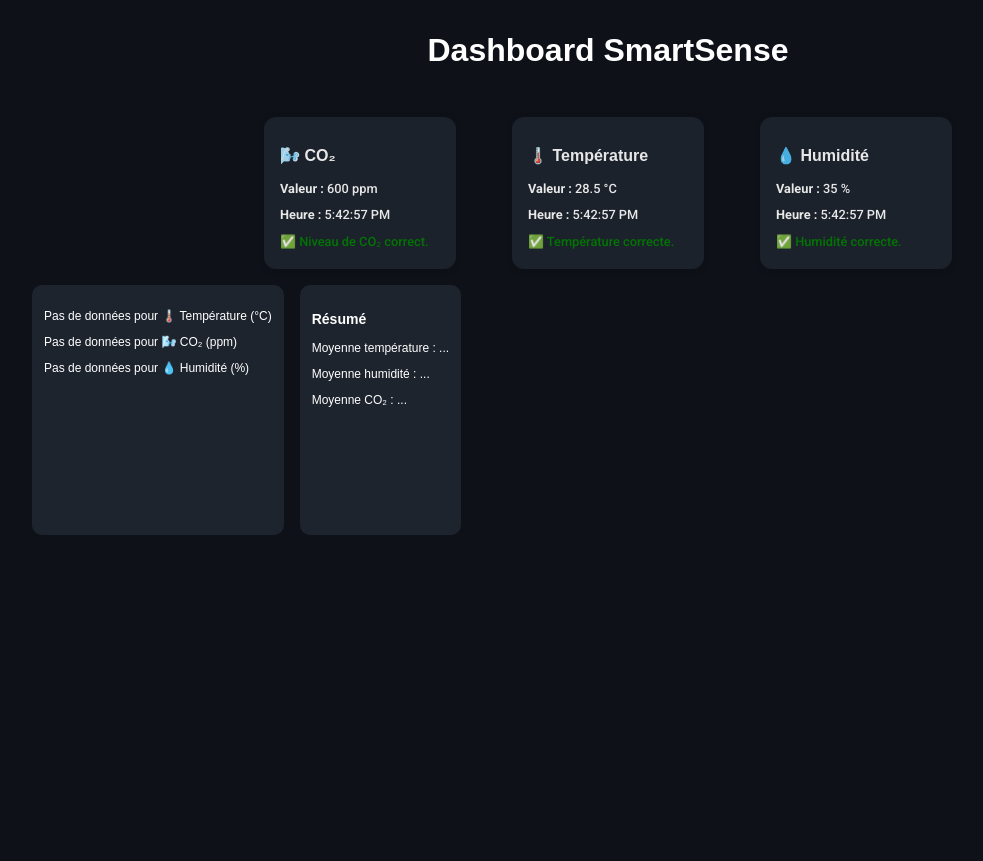
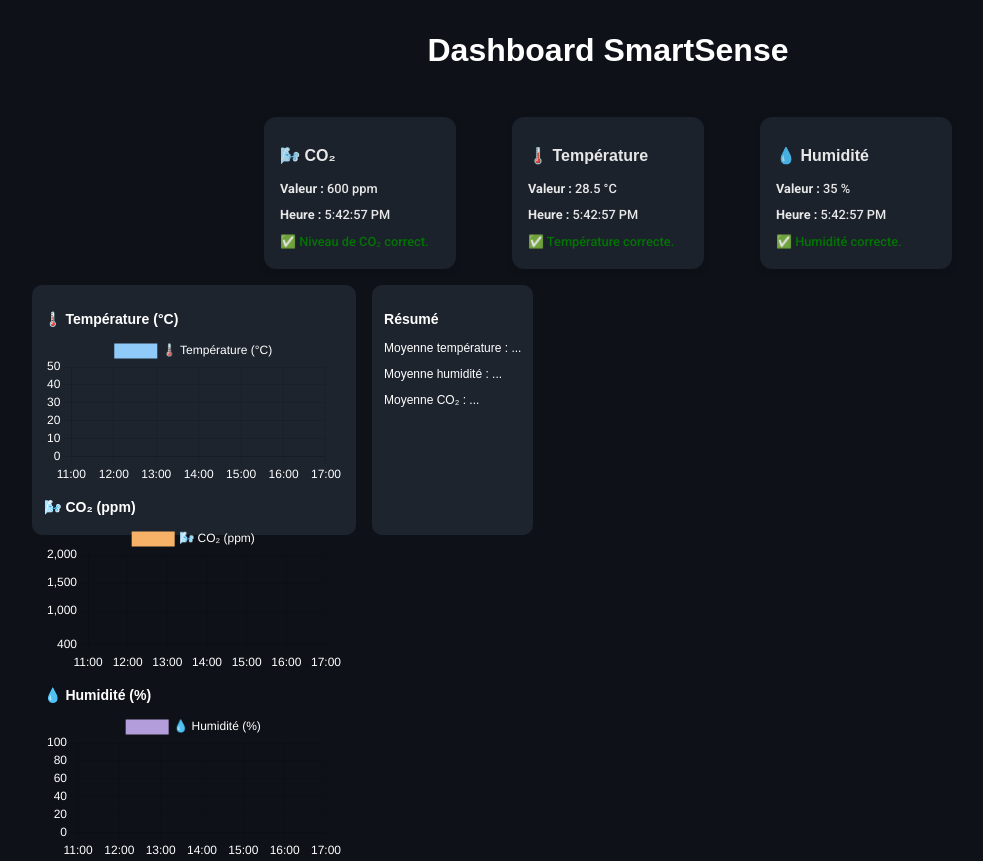
Before and after one commit to LiOlivier/SmartSense, a React (Create React App) app in the folder frontend/: page / in a window 1280 px wide. Shown: the whole page, without its empty margins (32-1015 px from the left). Before the commit the page ends 800 px from the top, so only its background shows below. Built offline with nearby package versions, Linux system fonts and the light colour scheme; no server answers.

Commit message:
Finish Graph Data Problem

```diff
--- a/frontend/src/components/Widgets/Graph.jsx
+++ b/frontend/src/components/Widgets/Graph.jsx
@@ -14,43 +14,45 @@ ChartJS.register(LineElement, PointElement, LinearScale, CategoryScale, Tooltip,
 
 const processGraphData = (data, type) => {
   const now = new Date();
-  const oneDayAgo = new Date(now.getTime() - 24 * 60 * 60 * 1000);
+  const start = new Date(now.getTime() - 6 * 60 * 60 * 1000);
+  const labels = [];
 
-  const filtered = data
-    .filter(d => d.type === type && new Date(d.timestamp) >= oneDayAgo)
-    .sort((a, b) => new Date(a.timestamp) - new Date(b.timestamp));
+  for (let i = 0; i <= 6; i++) {
+    const hour = new Date(start.getTime() + i * 60 * 60 * 1000);
+    const label = hour.getHours().toString().padStart(2, "0") + ":00";
+    labels.push(label);
+  }
 
-  const hourlyData = new Map();
+  const hourMap = {};
 
-  filtered.forEach(d => {
-    const date = new Date(d.timestamp);
-    const hour = date.getHours().toString().padStart(2, "0") + ":00";
-    hourlyData.set(hour, d.valeur);
-  });
+  data
+    .filter(d => d.type === type)
+    .forEach(d => {
+      const h = new Date(d.timestamp).getHours().toString().padStart(2, "0") + ":00";
+      hourMap[h] = d.valeur;
+    });
 
-  const labels = Array.from(hourlyData.keys());
-  const values = Array.from(hourlyData.values());
+  console.log("Graph data →", type, hourMap);
+
+  const values = labels.map(label => hourMap[label] !== undefined ? hourMap[label] : null);
 
   return { labels, values };
 };
+
 
 const SingleLineChart = ({ label, color, data }) => {
   if (!data || data.values.length === 0) {
     return <p style={{ color: "white" }}>Pas de données pour {label}</p>;
   }
 
-  let yMin = 0;
-  let yMax = 2000;
+  let yMin = 0, yMax = 2000;
 
   if (label.toLowerCase().includes("temp")) {
-    yMin = 0;
-    yMax = 40;
+    yMin = 0; yMax = 50;
   } else if (label.toLowerCase().includes("hum")) {
-    yMin = 0;
-    yMax = 100;
+    yMin = 0; yMax = 100;
   } else if (label.toLowerCase().includes("co₂") || label.toLowerCase().includes("co2")) {
-    yMin = 400;
-    yMax = 2000;
+    yMin = 400; yMax = 2000;
   }
 
   const chartData = {
@@ -62,6 +64,9 @@ const SingleLineChart = ({ label, color, data }) => {
         borderColor: color,
         backgroundColor: color,
         tension: 0.3,
+        spanGaps: false,
+        pointRadius: 3,
+        pointHoverRadius: 6
       }
     ]
   };
@@ -74,11 +79,14 @@ const SingleLineChart = ({ label, color, data }) => {
       }
     },
     scales: {
-      x: { ticks: { color: "white" } },
+      x: {
+        ticks: { color: "white" }
+      },
       y: {
         ticks: { color: "white" },
         min: yMin,
-        max: yMax
+        max: yMax,
+        beginAtZero: false
       }
     }
   };
@@ -90,8 +98,6 @@ const SingleLineChart = ({ label, color, data }) => {
     </div>
   );
 };
-
-
 
 const Graph = ({ data }) => {
   const tempData = processGraphData(data, "température");
```
Also changed, not shown: 1 other file (tests, documents, lock files or other folders).
